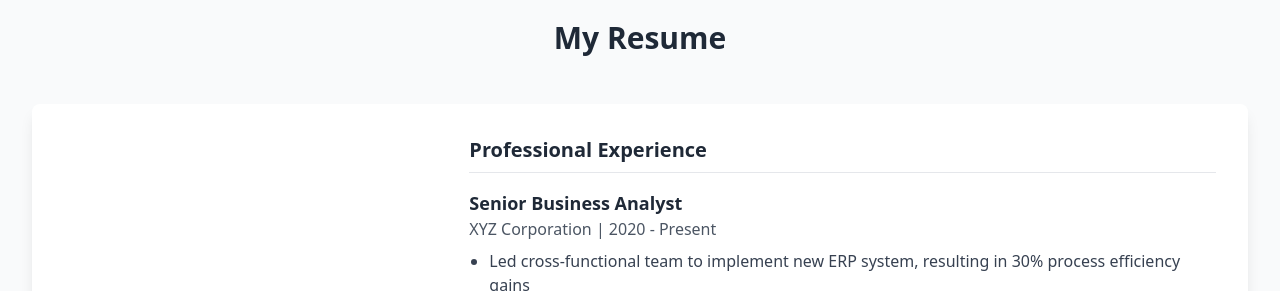
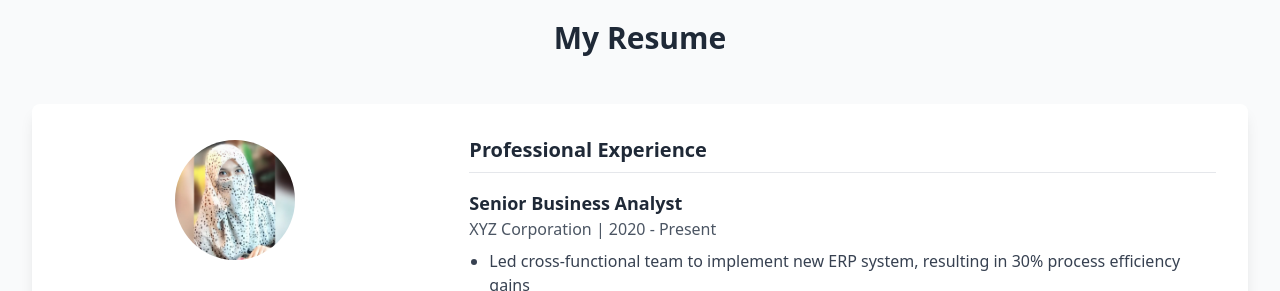
Before and after one commit to syedahaqana1-netizen/Portfolio, a plain HTML site: page index.html in a window 1280 px wide. Shown: the part 2180-2471 px from the top of the page. Drawn offline with nearby package versions, Linux system fonts and the light colour scheme.

Commit message:
Update index.html

```diff
--- a/index.html
+++ b/index.html
@@ -202,7 +202,7 @@
                 <div class="md:flex">
                     <div class="md:w-1/3 bg-navy-800 text-white p-8">
                         <div class="text-center mb-8">
-                            <img src="Profile pic.jpeg" alt="Professional portrait" class="w-32 h-32 rounded-full mx-auto object-cover border-4 border-white">
+                            <img src="Profile_pic.jpeg" alt="Professional portrait" class="w-32 h-32 rounded-full mx-auto object-cover border-4 border-white">
                         </div>
                         <h3 class="text-xl font-bold mb-4">Syeda Haqana Ahmed</h3>
                         <p class="mb-6">Senior Business Analyst</p>
```
